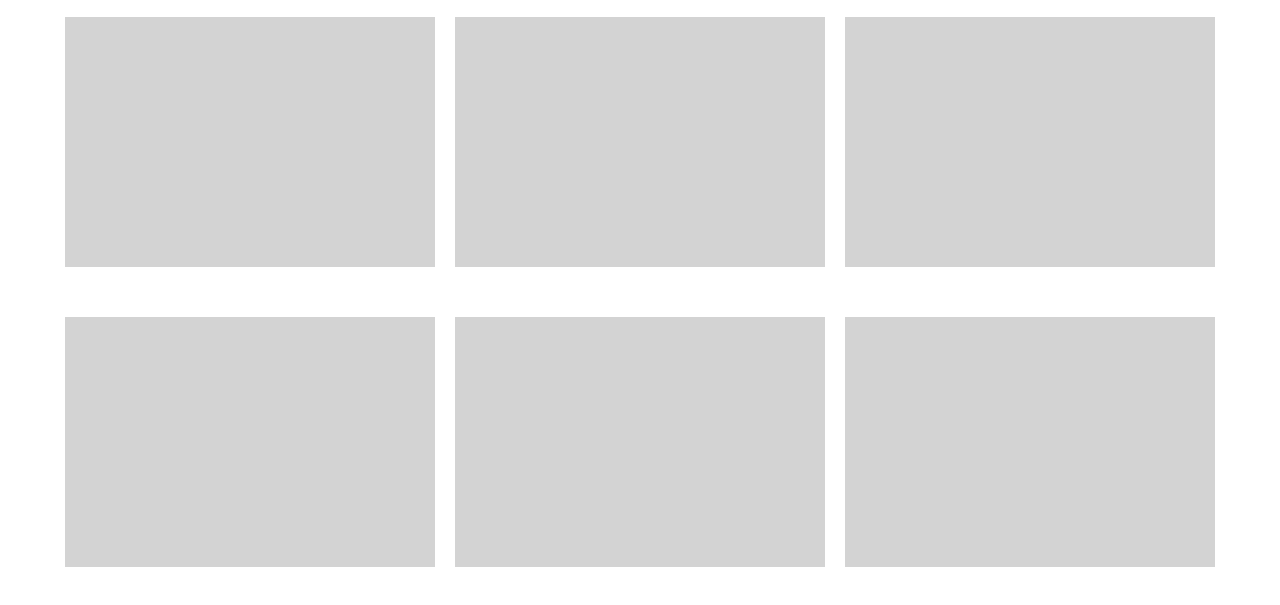
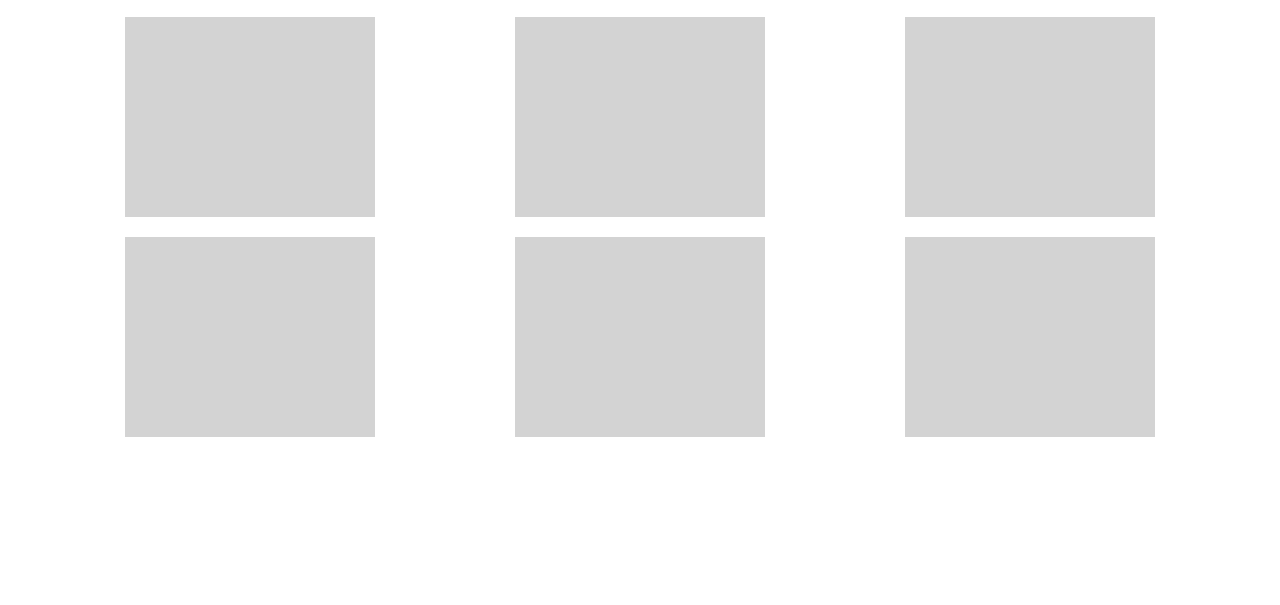
Before and after one commit to amhayslip/bootstrap, a plain HTML site: page index.html in a window 1280 px wide. Shown: the part 63-668 px from the top of the page. Drawn offline with nearby package versions, Linux system fonts and the light colour scheme.

```diff
--- a/style.css
+++ b/style.css
@@ -4,12 +4,14 @@ h1 {
 
 .project-container {
 	color: #fff;
-	height: 300px;
+	height: 220pxg ;
 	padding: 10px;
 }
 
 .project-inner {
 	background-color: #d3d3d3;
 	padding: 10px;
-	height: 250px;
+	height: 200px;
+	max-width: 250px;
+	margin: 0 auto;
 }
```
